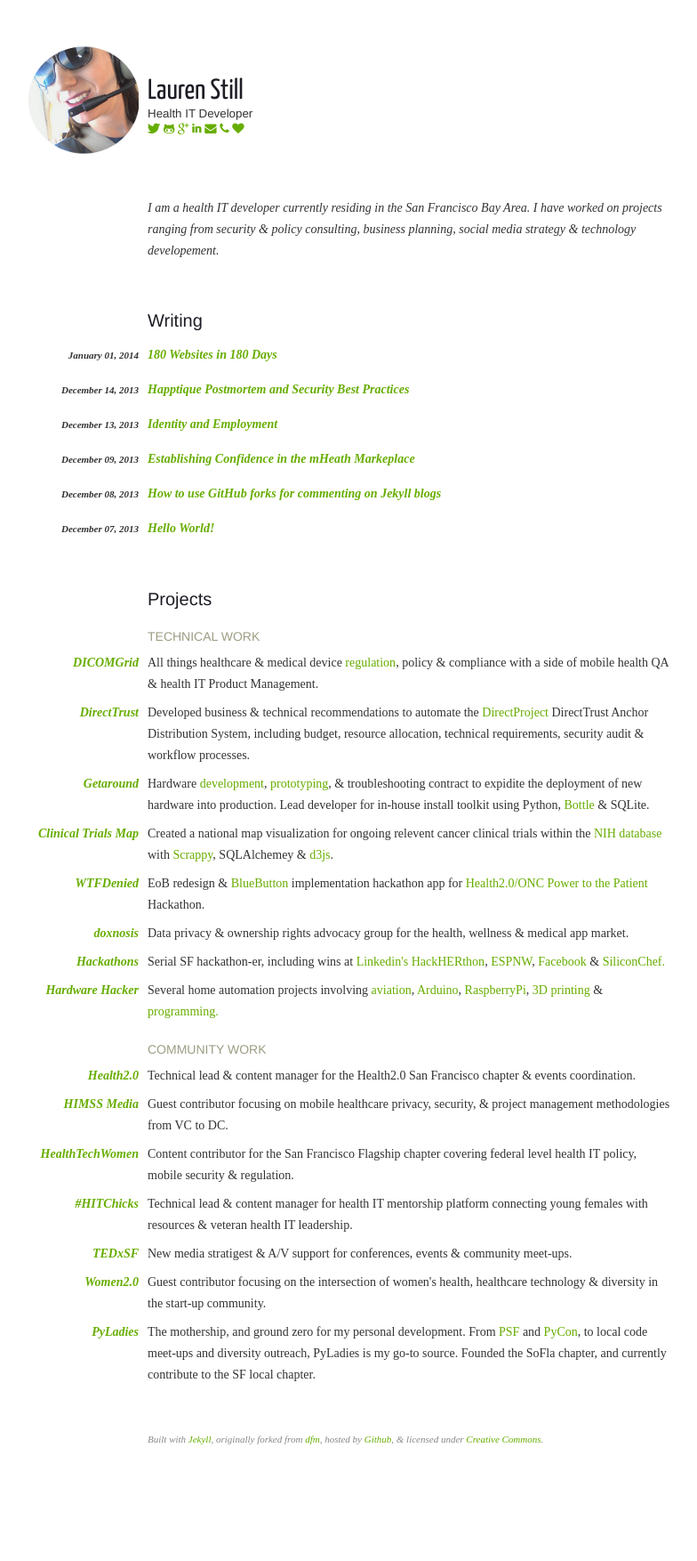
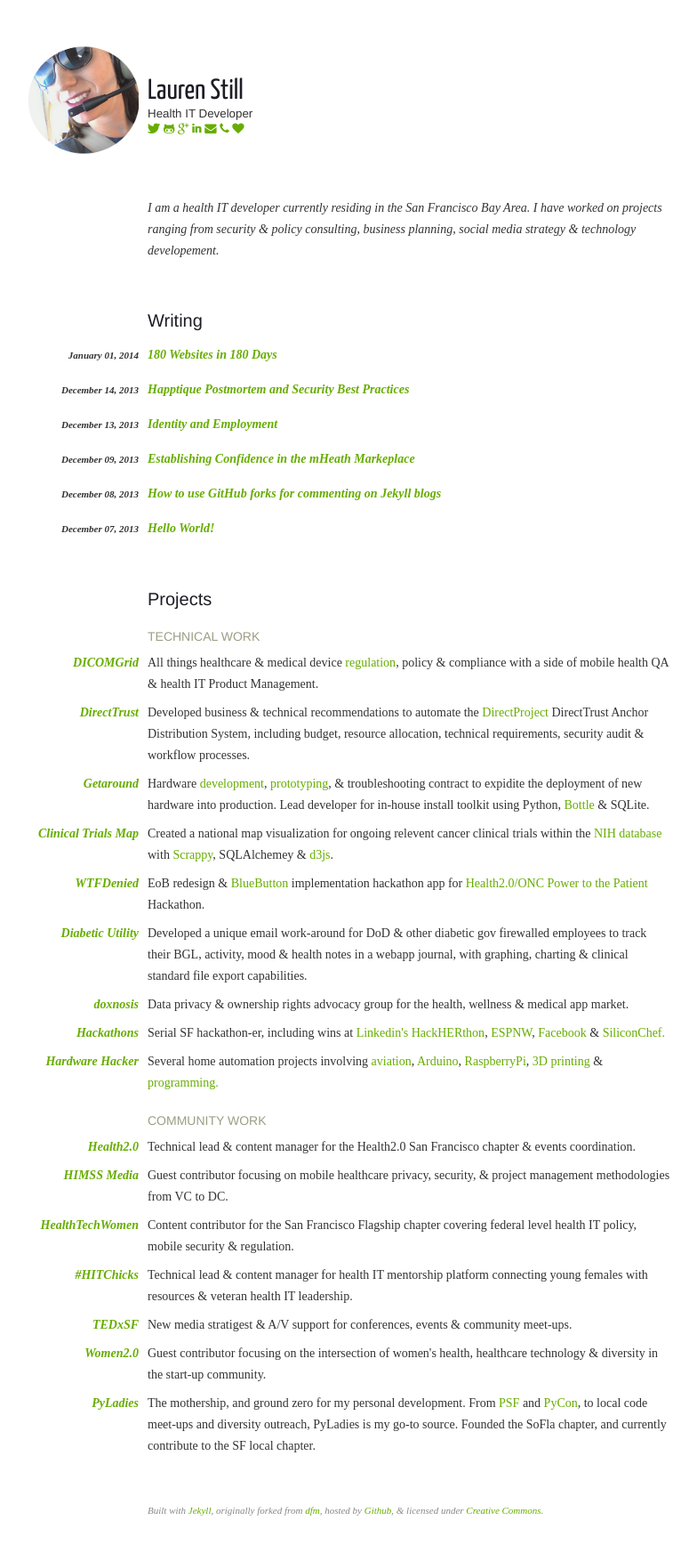
Before and after one commit to laurenstill/laurenstill.github.io, a Jekyll site: the page built from index.html, in a window 1280 px wide. Shown: the whole page at 89% size, without its empty margins (279-1063 px from the left). Built offline with Jekyll 4.4.1, drawn with Linux system fonts in a browser that asks for light colours; before the commit the page ends 1674 px from its top, so only the background shows below that.

Commit message:
Update index.html
Diabetic utitlity

```diff
--- a/_layouts/index.html
+++ b/_layouts/index.html
@@ -87,6 +87,19 @@ layout: default
                     EoB redesign &amp; <a href="http://www.healthit.gov/bluebutton">BlueButton</a> implementation hackathon app for <a href="http://www.health2con.com/devchallenge/code-a-thon-old/">Health2.0/ONC Power to the Patient</a> Hackathon.
                 </span>
             </li>
+
+
+             <li class="project">
+                <span class="project-name">
+                    <a href="/media/diabetes-presentation.pdf">Diabetic Utility</a>
+                </span>
+                <span class="project-desc">
+                    Developed a unique email work-around for DoD &amp; other diabetic gov firewalled employees to track their BGL, activity, mood &amp; health notes in a webapp journal, with graphing, charting &amp; clinical standard file export capabilities.
+                </span>
+            </li>
+
+
+
 
             <li class="project">
                 <span class="project-name">
```
